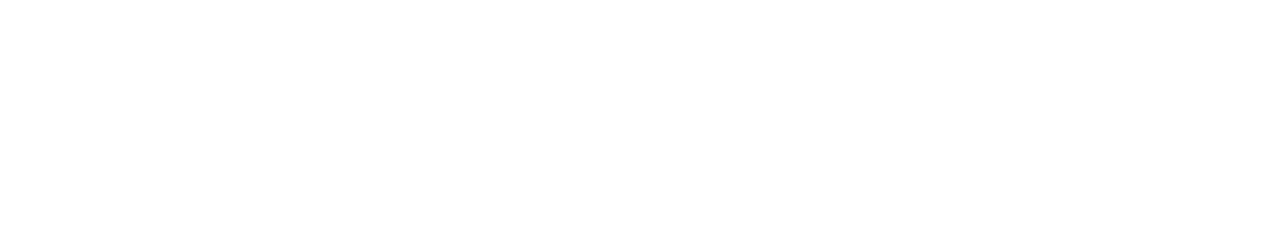
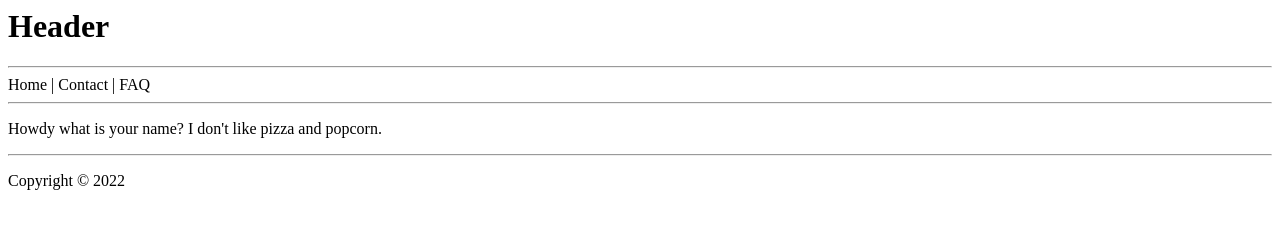
Before and after one commit to knightmoves-schools/009-semantic-elements-hepanazure, a website: page index.html in a window 1280 px wide. Drawn offline with Linux system fonts and the light colour scheme.

Commit message:
I added semantic elemants

```diff
--- a/index.html
+++ b/index.html
@@ -3,6 +3,27 @@
 
     </head>
     <body>
-
+        <header>
+            <h1>Header</h1>
+            <hr>
+            <nav>
+                <span>Home</span>
+                <span> | </span>
+                <span>Contact</span>
+                <span> | </span>
+                <span>FAQ</span>
+            </nav>
+            <hr>
+        </header>
+        <article>
+            <section>
+                <p>
+                    Howdy what is your name? I don't like pizza and popcorn.
+                </p>
+            </section>
+            <footer>
+                <hr>
+                <p>Copyright &copy 2022</p>
+            </footer>
     </body>
 </html>
```
